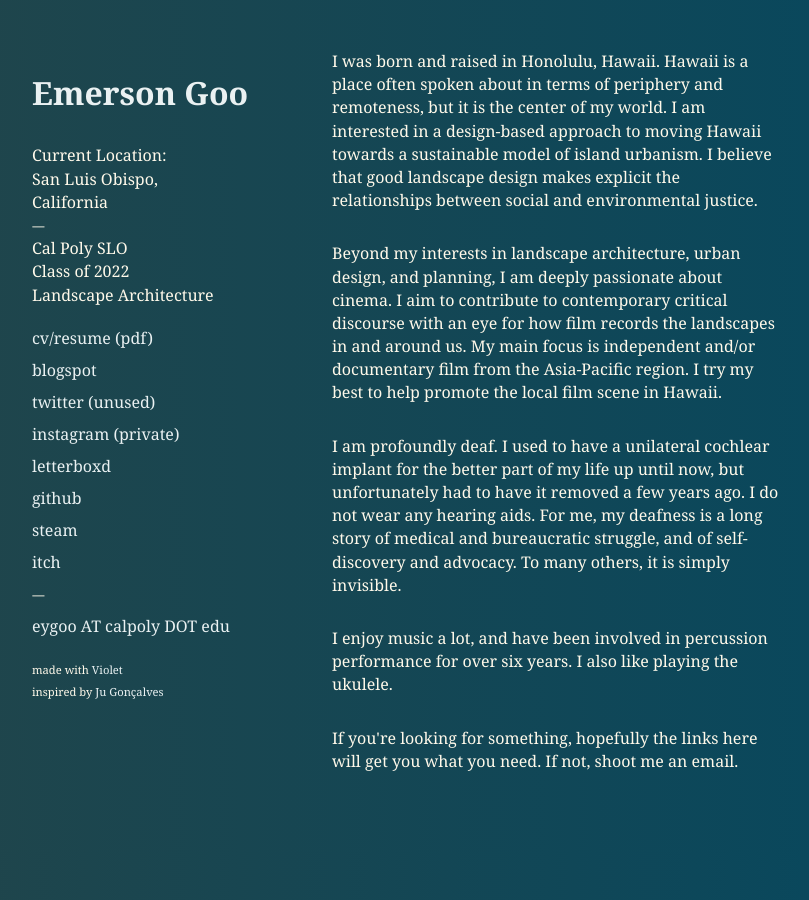
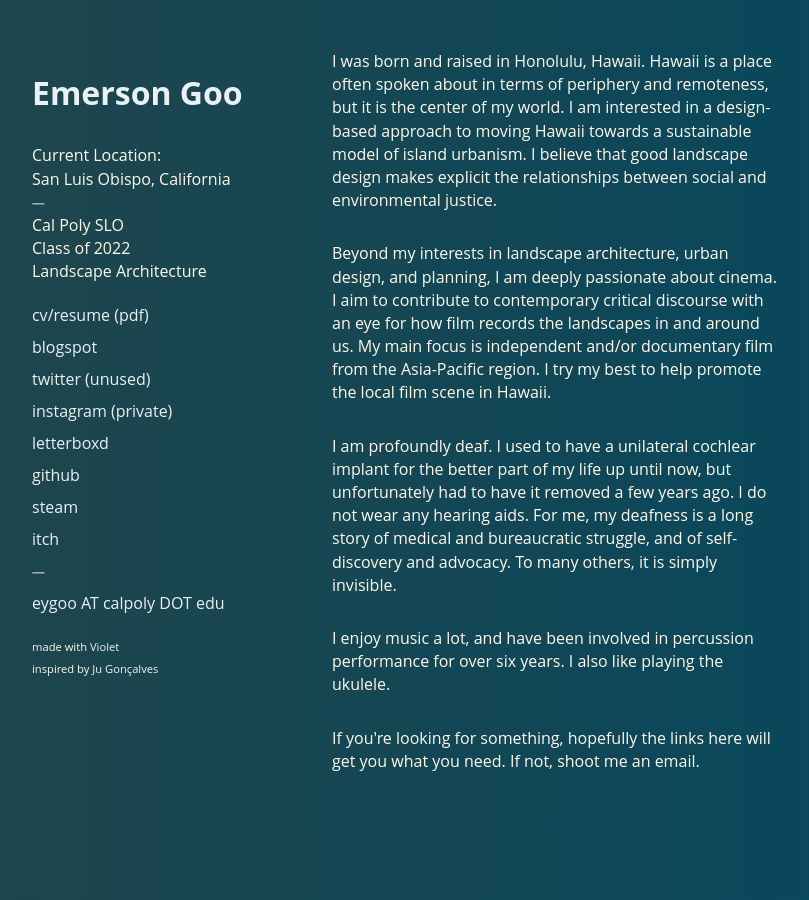
Before and after one commit to emersongoo/emersongoo.github.io, a Jekyll site: the page built from index.html, in a window 1280 px wide. Shown: the whole page, without its empty margins (68-877 px from the left). Built offline with Jekyll 4.4.1, drawn with Linux system fonts in a browser that asks for light colours.

Commit message:
add google font

```diff
--- /dev/null
+++ b/_includes/head.html
@@ -0,0 +1 @@
+<link href="https://fonts.googleapis.com/css?family=Open+Sans:400,700" rel="stylesheet">
--- a/_sass/variables.sass
+++ b/_sass/variables.sass
@@ -1,4 +1,4 @@
-$font: "Georgia", serif
+$font: "Open Sans", serif
 
 $alpha: #eaf1f2
 $beta: #fff9ea
```
